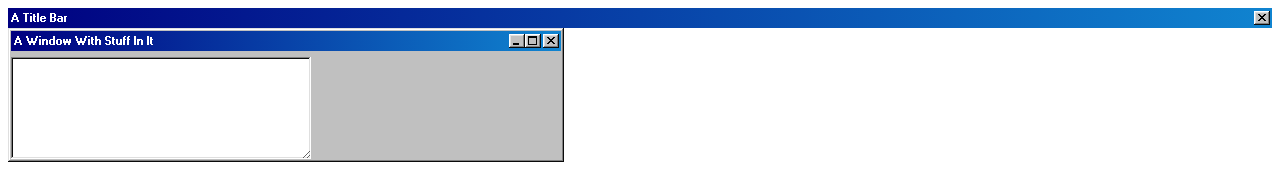
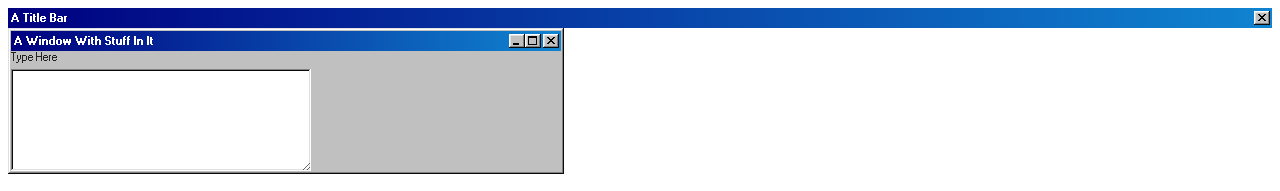
Before and after one commit to clippy-95/clippy-95.github.io, a plain HTML site: page index.html in a window 1280 px wide. Shown: the top 191 px of the page. Drawn offline with nearby package versions, Linux system fonts and the light colour scheme.

Commit message:
Update index.html

```diff
--- a/index.html
+++ b/index.html
@@ -34,7 +34,7 @@
 
 
 <div class="field-row-stacked" style="width: 300px">
-  <label for="text20"> </label>
+  <label for="text20">Type Here </label>
   <textarea id="text20" rows="8"></textarea>
 </div>
   </div>
```
